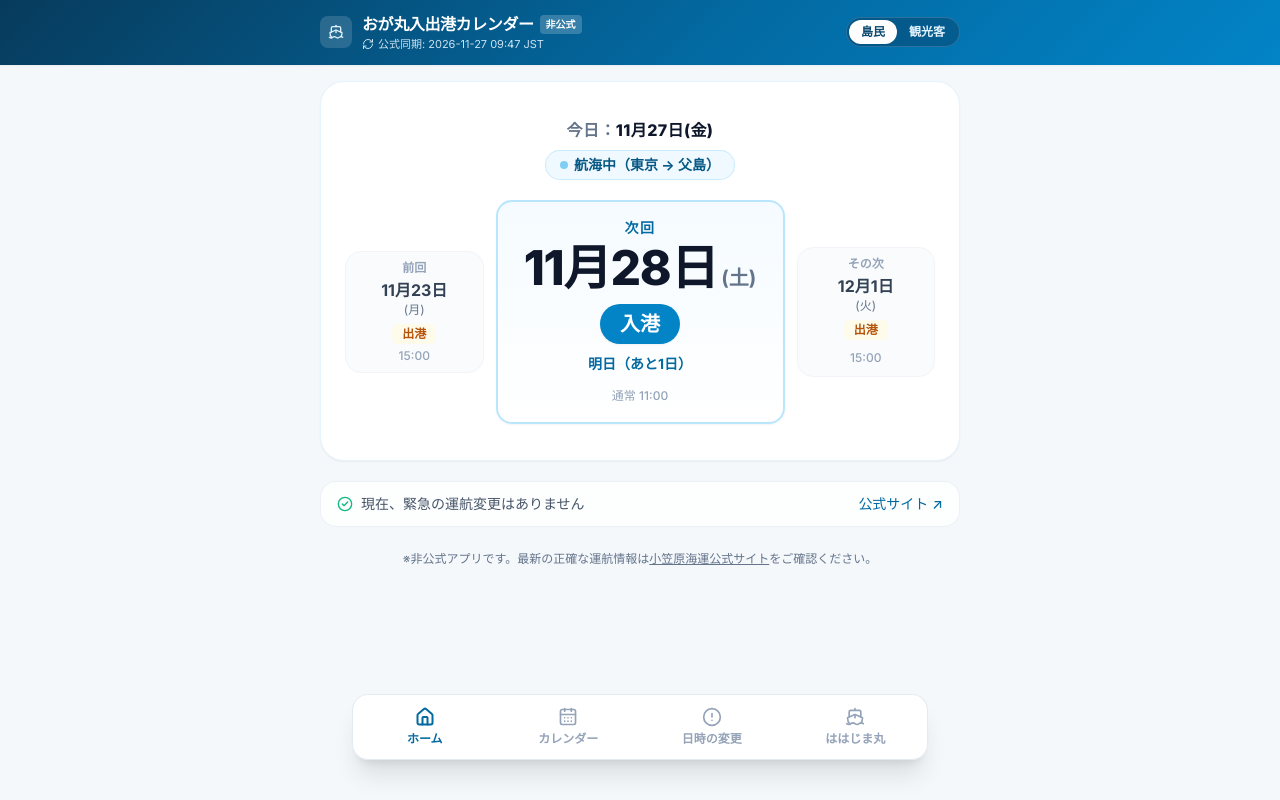
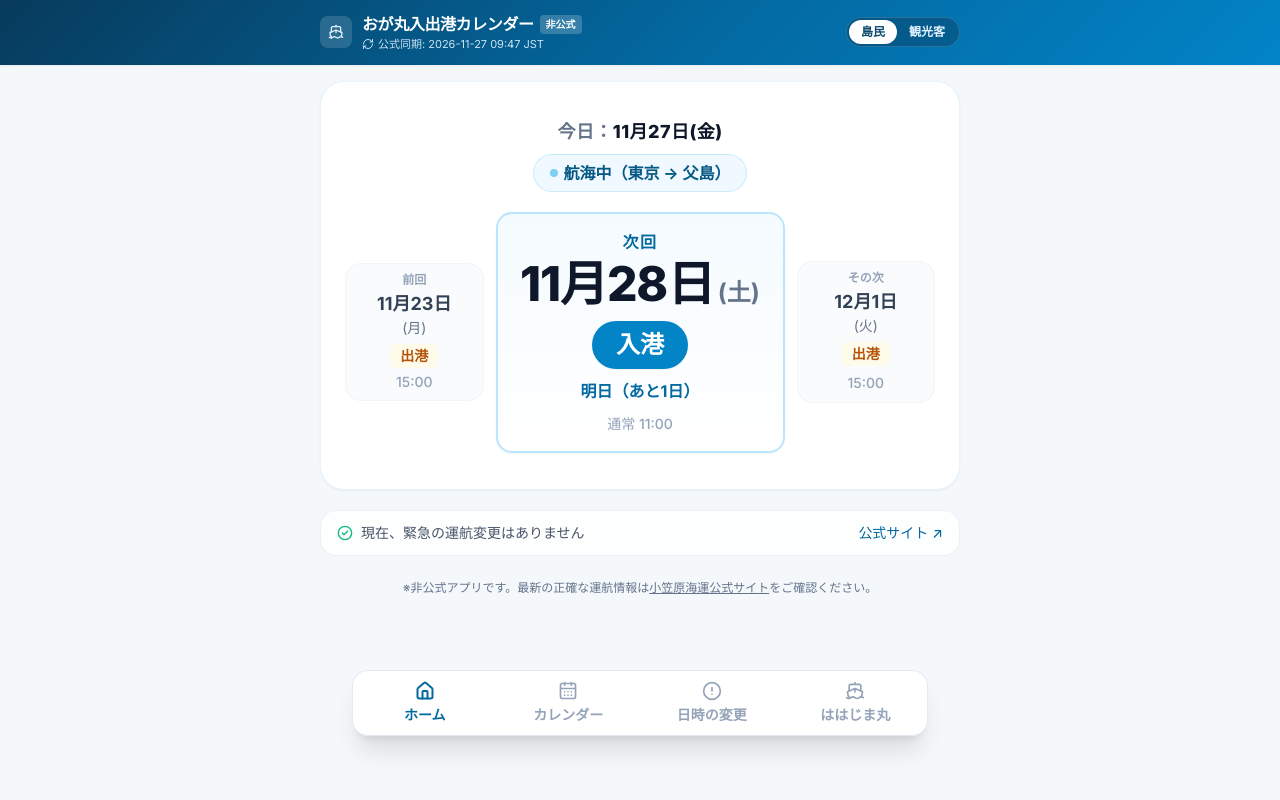
Before and after one commit to ogasawara-app/ogamaru-app, a plain HTML site: page index.html in a window 1280 px wide. Drawn offline with nearby package versions, Linux system fonts and the light colour scheme.

Commit message:
Add files via upload

```diff
--- a/index.html
+++ b/index.html
@@ -36,7 +36,7 @@
     }
   </style>
 </head>
-<body class="min-h-screen flex flex-col pb-36">
+<body class="min-h-screen flex flex-col pb-44">
 
   <!-- Top Header -->
   <header class="bonin-gradient text-white shadow-sm sticky top-0 z-30">
@@ -78,10 +78,10 @@
       <div class="bg-white rounded-3xl shadow-sm border border-sky-100/80 px-3 py-7 sm:px-6 sm:py-9">
         <!-- Today's Date & Ship Status Pill -->
         <div class="flex flex-col items-center justify-center gap-2 mb-5">
-          <div class="text-sm sm:text-base font-bold text-slate-500 tracking-wide">
+          <div class="text-base sm:text-lg font-bold text-slate-500 tracking-wide">
             今日：<span id="homeTodayDate" class="text-slate-900 font-extrabold">11月27日(金)</span>
           </div>
-          <span id="shipStatusBadge" class="inline-flex items-center gap-1.5 px-3.5 py-1 rounded-full text-xs sm:text-sm font-bold bg-sky-50 text-sky-800 border border-sky-200/70">
+          <span id="shipStatusBadge" class="inline-flex items-center gap-1.5 px-4 py-1.5 rounded-full text-sm sm:text-base font-bold bg-sky-50 text-sky-800 border border-sky-200/70">
             <span class="w-2 h-2 rounded-full bg-sky-500 animate-pulse"></span>
             <span id="shipStatusText">航海中（東京 → 父島）</span>
           </span>
@@ -93,27 +93,27 @@
           <!-- Left: Previous Event -->
           <div id="prevEventBox" class="col-span-3 flex flex-col items-center justify-center px-1 py-2 rounded-2xl bg-slate-50/80 border border-slate-100">
             <span class="text-xs font-semibold text-slate-400 mb-0.5">前回</span>
-            <span id="prevDate" class="text-sm sm:text-base font-bold text-slate-700 leading-tight">11月23日</span>
-            <span id="prevWeekday" class="text-xs text-slate-500">(月)</span>
-            <span id="prevTypeBadge" class="mt-1.5 inline-block px-2.5 py-0.5 rounded-md text-xs font-bold bg-amber-50 text-amber-700">出港</span>
-            <span id="prevTime" class="mt-1 text-xs text-slate-400 font-medium">15:00</span>
+            <span id="prevDate" class="text-base sm:text-lg font-bold text-slate-700 leading-tight">11月23日</span>
+            <span id="prevWeekday" class="text-sm text-slate-500">(月)</span>
+            <span id="prevTypeBadge" class="mt-1.5 inline-block px-2.5 py-0.5 rounded-md text-sm font-bold bg-amber-50 text-amber-700">出港</span>
+            <span id="prevTime" class="mt-1 text-sm text-slate-400 font-medium">15:00</span>
           </div>
 
           <!-- Center: Next Event (MAIN FOCUS) -->
           <div id="nextEventBox" class="col-span-6 flex flex-col items-center justify-center px-2 py-4 rounded-2xl bg-gradient-to-b from-sky-50/70 to-white border-2 border-sky-200 shadow-sm relative">
-            <span class="text-sm font-bold tracking-widest text-sky-700 mb-1.5">次回</span>
+            <span class="text-base font-bold tracking-widest text-sky-700 mb-1.5">次回</span>
             <div class="flex items-baseline justify-center gap-1 flex-wrap">
-              <span id="nextDate" class="text-3xl sm:text-5xl font-extrabold text-slate-900 tracking-tight leading-none">11月28日</span>
-              <span id="nextWeekday" class="text-base sm:text-xl font-bold text-slate-500">(土)</span>
+              <span id="nextDate" class="text-4xl sm:text-5xl font-extrabold text-slate-900 tracking-tight leading-none whitespace-nowrap">11月28日</span>
+              <span id="nextWeekday" class="text-lg sm:text-2xl font-bold text-slate-500">(土)</span>
             </div>
             <div class="mt-3 flex items-center gap-2">
-              <span id="nextTypeBadge" class="px-5 py-1.5 rounded-full text-lg sm:text-xl font-extrabold bg-sky-600 text-white shadow-sm">入港</span>
+              <span id="nextTypeBadge" class="px-6 py-2 rounded-full text-xl sm:text-2xl font-extrabold bg-sky-600 text-white shadow-sm">入港</span>
             </div>
-            <div id="nextCountdown" class="mt-2.5 text-sm font-bold text-sky-700">あと1日</div>
+            <div id="nextCountdown" class="mt-2.5 text-base font-bold text-sky-700">あと1日</div>
 
             <!-- Time: Small when normal, Prominent when changed -->
             <div id="nextTimeContainer" class="mt-2">
-              <span id="nextTimeNormal" class="text-xs text-slate-400 font-medium">予定時刻 11:00</span>
+              <span id="nextTimeNormal" class="text-sm text-slate-400 font-medium">予定時刻 11:00</span>
               <div id="nextTimeChanged" class="hidden mt-1 px-3 py-1 rounded-xl bg-rose-600 text-white text-sm font-extrabold shadow-sm animate-pulse">
                 <!-- Filled dynamically -->
               </div>
@@ -123,11 +123,11 @@
           <!-- Right: Event After Next -->
           <div id="afterEventBox" class="col-span-3 flex flex-col items-center justify-center px-1 py-2 rounded-2xl bg-slate-50/80 border border-slate-100">
             <span class="text-xs font-semibold text-slate-400 mb-0.5">その次</span>
-            <span id="afterDate" class="text-sm sm:text-base font-bold text-slate-700 leading-tight">12月1日</span>
-            <span id="afterWeekday" class="text-xs text-slate-500">(火)</span>
-            <span id="afterTypeBadge" class="mt-1.5 inline-block px-2.5 py-0.5 rounded-md text-xs font-bold bg-amber-50 text-amber-700">出港</span>
+            <span id="afterDate" class="text-base sm:text-lg font-bold text-slate-700 leading-tight">12月1日</span>
+            <span id="afterWeekday" class="text-sm text-slate-500">(火)</span>
+            <span id="afterTypeBadge" class="mt-1.5 inline-block px-2.5 py-0.5 rounded-md text-sm font-bold bg-amber-50 text-amber-700">出港</span>
             <div id="afterTimeContainer" class="mt-1">
-              <span id="afterTimeNormal" class="text-xs text-slate-400 font-medium">15:00</span>
+              <span id="afterTimeNormal" class="text-sm text-slate-400 font-medium">15:00</span>
               <span id="afterTimeChanged" class="hidden inline-block px-1.5 py-0.5 rounded bg-rose-600 text-white text-[10px] font-bold"></span>
             </div>
           </div>
@@ -289,27 +289,27 @@
   </main>
 
   <!-- Toast Notification -->
-  <div id="toast" class="fixed bottom-32 left-1/2 -translate-x-1/2 z-50 px-4 py-2 rounded-full bg-slate-900 text-white text-xs font-medium shadow-lg opacity-0 pointer-events-none transition-opacity duration-200">
+  <div id="toast" class="fixed bottom-36 left-1/2 -translate-x-1/2 z-50 px-4 py-2 rounded-full bg-slate-900 text-white text-xs font-medium shadow-lg opacity-0 pointer-events-none transition-opacity duration-200">
     最新の公式データを確認しました
   </div>
 
   <!-- Bottom Navigation Bar (Raised one tier for comfortable thumb reach) -->
-  <nav class="fixed bottom-10 left-4 right-4 max-w-xl mx-auto bg-white/95 backdrop-blur border border-slate-200/90 rounded-2xl shadow-xl z-40">
-    <div class="grid grid-cols-4 h-16">
-      <button type="button" data-tab="home" class="nav-btn tab-active flex flex-col items-center justify-center gap-1 text-xs font-bold">
+  <nav class="fixed bottom-16 left-4 right-4 max-w-xl mx-auto bg-white/95 backdrop-blur border border-slate-200/90 rounded-2xl shadow-xl z-40">
+    <div class="grid grid-cols-4 py-2.5">
+      <button type="button" data-tab="home" class="nav-btn tab-active flex flex-col items-center justify-center gap-1 text-sm font-bold">
         <i data-lucide="home" class="w-5 h-5"></i>
         <span>ホーム</span>
       </button>
-      <button type="button" data-tab="calendar" class="nav-btn text-slate-400 flex flex-col items-center justify-center gap-1 text-xs font-bold hover:text-slate-600">
+      <button type="button" data-tab="calendar" class="nav-btn text-slate-400 flex flex-col items-center justify-center gap-1 text-sm font-bold hover:text-slate-600">
         <i data-lucide="calendar-days" class="w-5 h-5"></i>
         <span>カレンダー</span>
       </button>
-      <button type="button" data-tab="changes" class="nav-btn text-slate-400 flex flex-col items-center justify-center gap-1 text-xs font-bold hover:text-slate-600 relative">
+      <button type="button" data-tab="changes" class="nav-btn text-slate-400 flex flex-col items-center justify-center gap-1 text-sm font-bold hover:text-slate-600 relative">
         <i data-lucide="alert-circle" class="w-5 h-5"></i>
         <span>日時の変更</span>
         <span id="navChangeDot" class="hidden absolute top-2.5 right-6 w-2 h-2 rounded-full bg-rose-600"></span>
       </button>
-      <button type="button" data-tab="hahajima" class="nav-btn text-slate-400 flex flex-col items-center justify-center gap-1 text-xs font-bold hover:text-slate-600">
+      <button type="button" data-tab="hahajima" class="nav-btn text-slate-400 flex flex-col items-center justify-center gap-1 text-sm font-bold hover:text-slate-600">
         <i data-lucide="ship" class="w-5 h-5"></i>
         <span>ははじま丸</span>
       </button>
@@ -566,8 +566,8 @@
         const pb = document.getElementById('prevTypeBadge');
         pb.textContent = prevEvt.label;
         pb.className = prevEvt.type === 'arr'
-          ? 'mt-1.5 inline-block px-2.5 py-0.5 rounded-md text-xs font-bold bg-sky-50 text-sky-700'
-          : 'mt-1.5 inline-block px-2.5 py-0.5 rounded-md text-xs font-bold bg-amber-50 text-amber-700';
+          ? 'mt-1.5 inline-block px-2.5 py-0.5 rounded-md text-sm font-bold bg-sky-50 text-sky-700'
+          : 'mt-1.5 inline-block px-2.5 py-0.5 rounded-md text-sm font-bold bg-amber-50 text-amber-700';
         document.getElementById('prevTime').textContent = prevEvt.time;
       }
 
@@ -577,20 +577,20 @@
       const nb = document.getElementById('nextTypeBadge');
       nb.textContent = nextEvt.label;
       nb.className = nextEvt.type === 'arr'
-        ? 'px-5 py-1.5 rounded-full text-lg sm:text-xl font-extrabold bg-sky-600 text-white shadow-sm'
-        : 'px-5 py-1.5 rounded-full text-lg sm:text-xl font-extrabold bg-amber-500 text-white shadow-sm';
+        ? 'px-6 py-2 rounded-full text-xl sm:text-2xl font-extrabold bg-sky-600 text-white shadow-sm'
+        : 'px-6 py-2 rounded-full text-xl sm:text-2xl font-extrabold bg-amber-500 text-white shadow-sm';
 
       const daysDiff = diffDays(today, nextEvt.date);
       const cdEl = document.getElementById('nextCountdown');
       if (daysDiff === 0) {
         cdEl.textContent = '本日！';
-        cdEl.className = 'mt-2.5 text-sm font-extrabold text-rose-600';
+        cdEl.className = 'mt-2.5 text-base font-extrabold text-rose-600';
       } else if (daysDiff === 1) {
         cdEl.textContent = '明日（あと1日）';
-        cdEl.className = 'mt-2.5 text-sm font-bold text-sky-700';
+        cdEl.className = 'mt-2.5 text-base font-bold text-sky-700';
       } else {
         cdEl.textContent = `あと${daysDiff}日`;
-        cdEl.className = 'mt-2.5 text-sm font-bold text-sky-700';
+        cdEl.className = 'mt-2.5 text-base font-bold text-sky-700';
       }
 
       // Time emphasis rule: small when normal, prominent when different!
@@ -613,8 +613,8 @@
         const ab = document.getElementById('afterTypeBadge');
         ab.textContent = afterEvt.label;
         ab.className = afterEvt.type === 'arr'
-          ? 'mt-1.5 inline-block px-2.5 py-0.5 rounded-md text-xs font-bold bg-sky-50 text-sky-700'
-          : 'mt-1.5 inline-block px-2.5 py-0.5 rounded-md text-xs font-bold bg-amber-50 text-amber-700';
+          ? 'mt-1.5 inline-block px-2.5 py-0.5 rounded-md text-sm font-bold bg-sky-50 text-sky-700'
+          : 'mt-1.5 inline-block px-2.5 py-0.5 rounded-md text-sm font-bold bg-amber-50 text-amber-700';
         const aNorm = document.getElementById('afterTimeNormal');
         const aChg = document.getElementById('afterTimeChanged');
         if (afterEvt.isChanged) {
```
